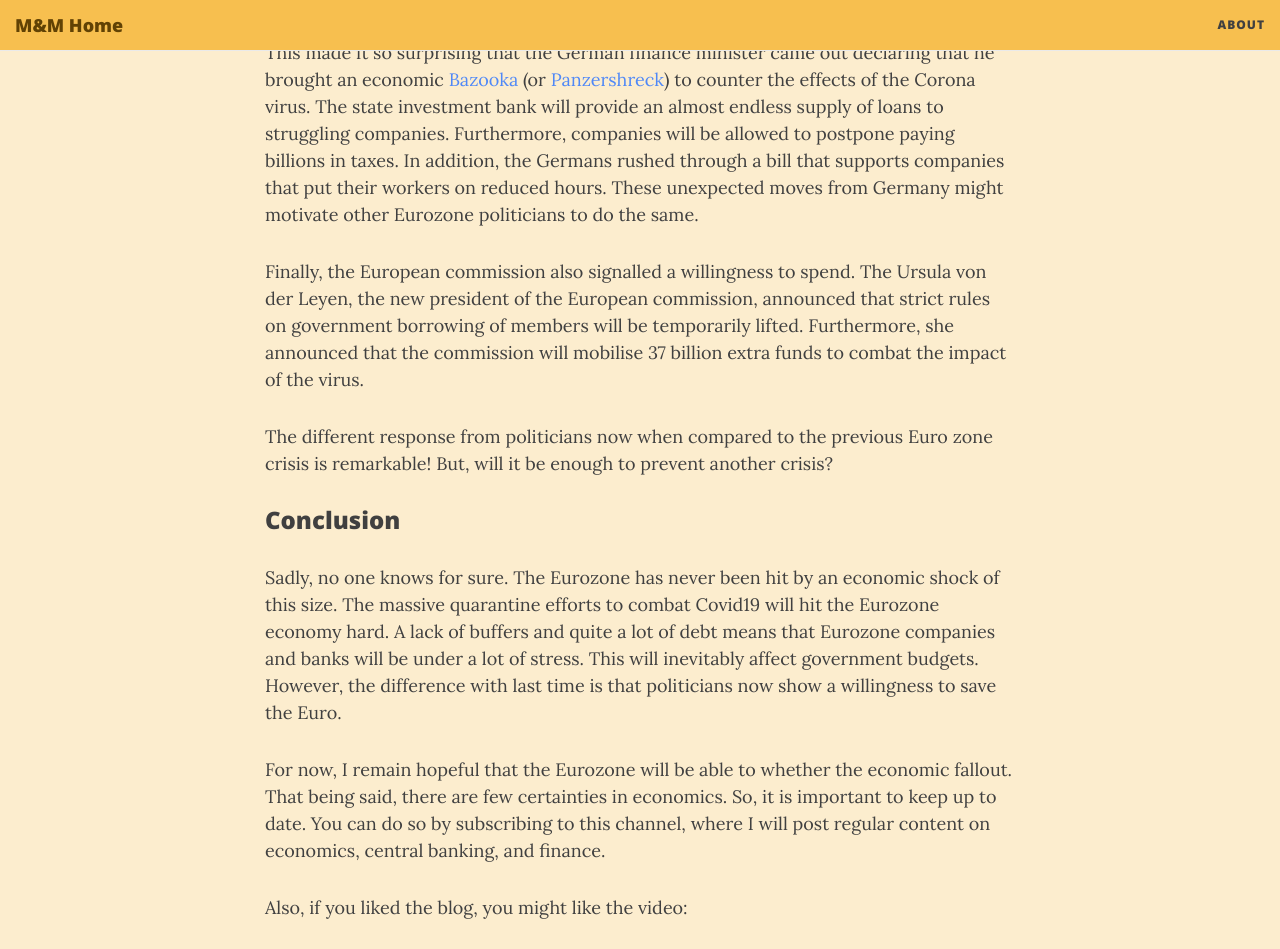
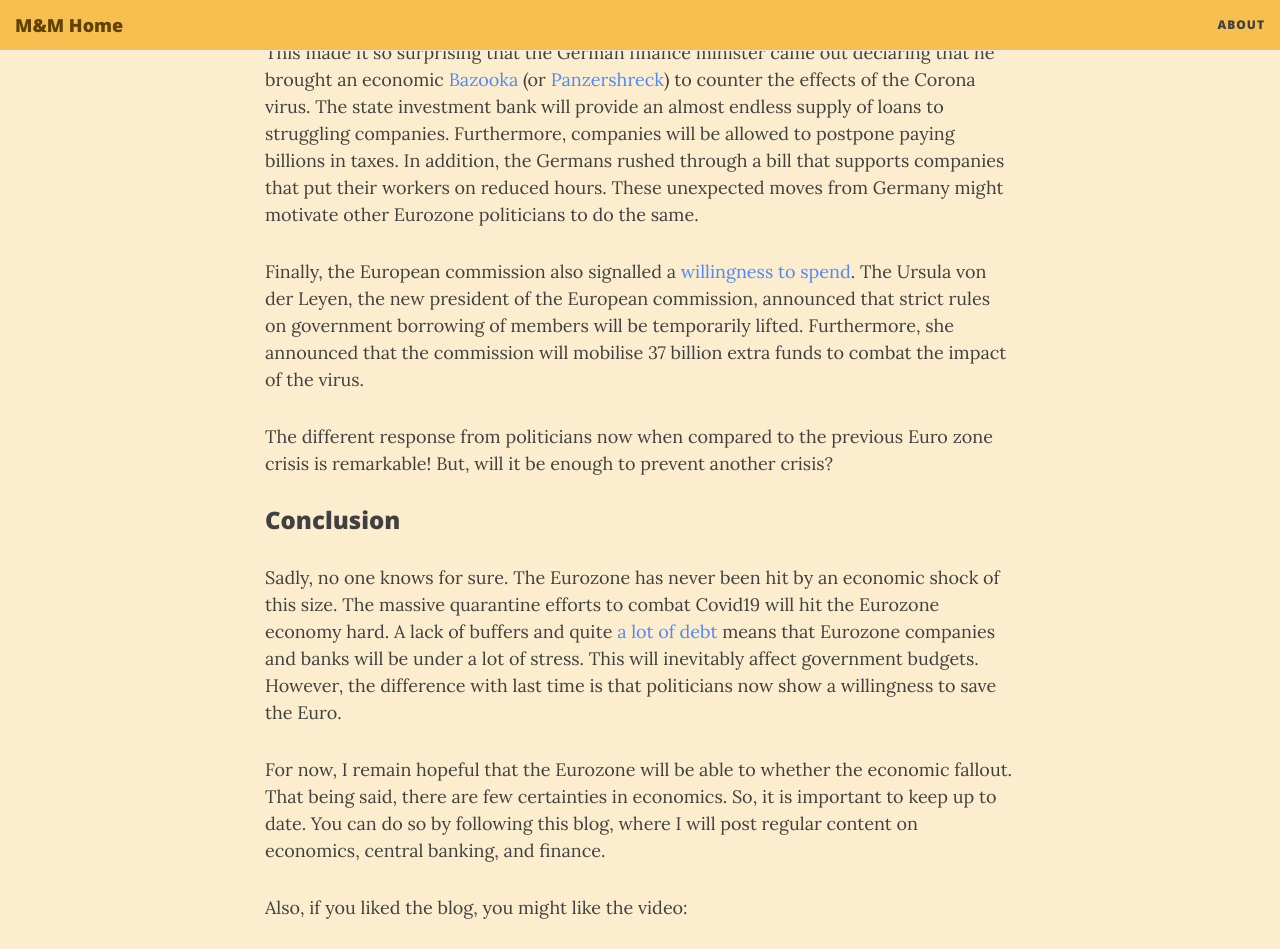
Before and after one commit to joerischasfoort/money-macro, a Jekyll site: the page built from _posts/2020-3-16-covid-19-euro-crisis.md, in a window 1280 px wide and 1400 px high, scrolled down 4652 px. Shown: the top 949 px of the window. Built offline with Jekyll 4.4.1, drawn with Linux system fonts in a browser that asks for light colours; nearby versions of some CDN libraries; comment, search, counter and statistics services are not loaded; grey boxes are pictures that could not be loaded.

Commit message:
Update 2020-3-16-covid-19-euro-crisis.md

```diff
--- a/_posts/2020-3-16-covid-19-euro-crisis.md
+++ b/_posts/2020-3-16-covid-19-euro-crisis.md
@@ -62,15 +62,15 @@ To calm initial panic on financial markets, Italian and Spanish market regulator
 
 This made it so surprising that the German finance minister came out declaring that he brought an economic [Bazooka](https://www.thetimes.co.uk/article/germany-deploys-bazooka-to-defend-companies-wf3q8bkf8) (or [Panzershreck](https://en.wikipedia.org/wiki/Panzerschreck)) to counter the effects of the Corona virus. The state investment bank will provide an almost endless supply of loans to struggling companies. Furthermore, companies will be allowed to postpone paying billions in taxes. In addition, the Germans rushed through a bill that supports companies that put their workers on reduced hours. These unexpected moves from Germany might motivate other Eurozone politicians to do the same.
 
-Finally, the European commission also signalled a willingness to spend. The Ursula von der Leyen, the new president of the European commission, announced that strict rules on government borrowing of members will be temporarily lifted. Furthermore, she announced that the commission will mobilise 37 billion extra funds to combat the impact of the virus.
+Finally, the European commission also signalled a [willingness to spend](https://ec.europa.eu/info/live-work-travel-eu/health/coronavirus-response/economy_en). The Ursula von der Leyen, the new president of the European commission, announced that strict rules on government borrowing of members will be temporarily lifted. Furthermore, she announced that the commission will mobilise 37 billion extra funds to combat the impact of the virus.
 
 The different response from politicians now when compared to the previous Euro zone crisis is remarkable! But, will it be enough to prevent another crisis?
 
 ### Conclusion
 
-Sadly, no one knows for sure. The Eurozone has never been hit by an economic shock of this size. The massive quarantine efforts to combat Covid19 will hit the Eurozone economy hard. A lack of buffers and quite a lot of debt means that Eurozone companies and banks will be under a lot of stress. This will inevitably affect government budgets. However, the difference with last time is that politicians now show a willingness to save the Euro.
+Sadly, no one knows for sure. The Eurozone has never been hit by an economic shock of this size. The massive quarantine efforts to combat Covid19 will hit the Eurozone economy hard. A lack of buffers and quite [a lot of debt](https://www.globalcapital.com/article/b1j2rxdsj6frd8/more-mandates-as-european-corporate-debt-soars-to-64tr) means that Eurozone companies and banks will be under a lot of stress. This will inevitably affect government budgets. However, the difference with last time is that politicians now show a willingness to save the Euro.
 
-For now, I remain hopeful that the Eurozone will be able to whether the economic fallout. That being said, there are few certainties in economics. So, it is important to keep up to date. You can do so by subscribing to this channel, where I will post regular content on economics, central banking, and finance.
+For now, I remain hopeful that the Eurozone will be able to whether the economic fallout. That being said, there are few certainties in economics. So, it is important to keep up to date. You can do so by following this blog, where I will post regular content on economics, central banking, and finance.
 
 Also, if you liked the blog, you might like the video:
 
```
